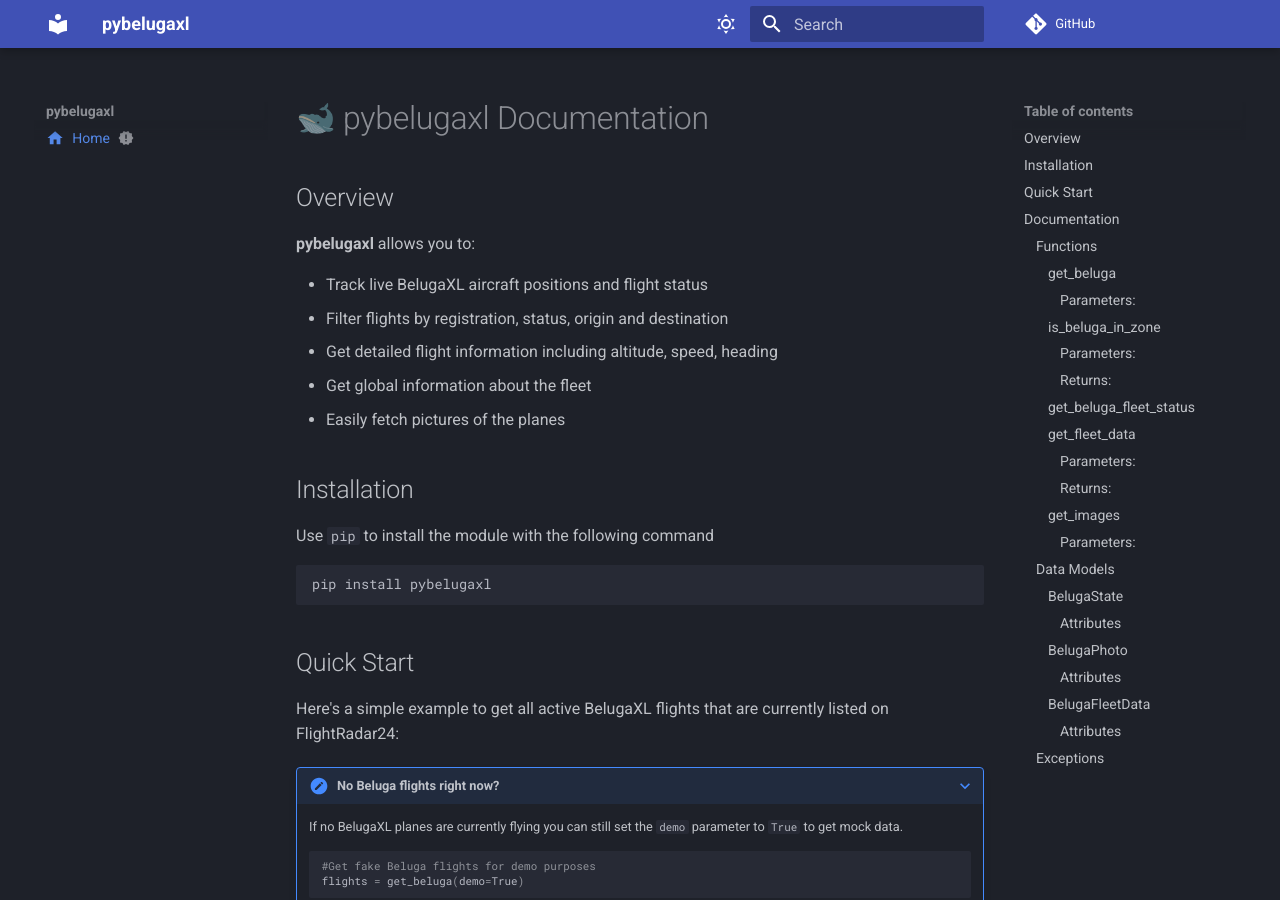
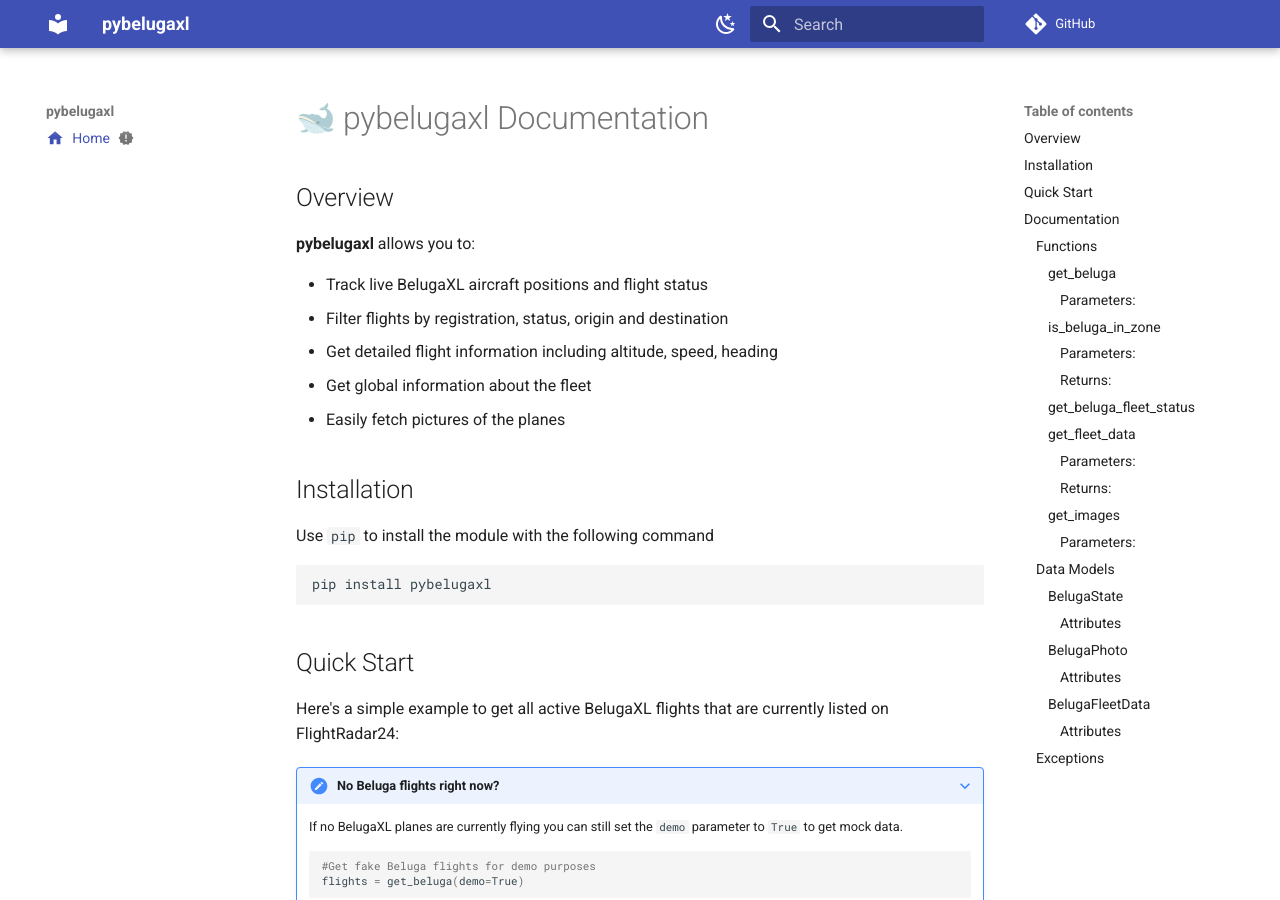
Before and after one commit to TGA25dev/pybelugaxl, an MkDocs documentation site: the page built from docs/index.md, in a window 1280 px wide and 900 px high. Built offline with MkDocs 1.6.1 and Material for MkDocs 9.7.7, drawn with Linux system fonts in a browser that asks for light colours; comment, search, counter and statistics services are not loaded.

Commit message:
feat(docs): reorganize dark mode settings in mkdocs theme and add .nojekyll file

```diff
--- a/mkdocs.yml
+++ b/mkdocs.yml
@@ -9,19 +9,19 @@ theme:
     - navigation.footer
 
   palette:
+    # Light Mode
+    - scheme: default
+      toggle:
+        icon: material/weather-night
+        name: Light mode
+      primary: indigo
+      accent: indigo
+
     # Dark Mode
     - scheme: slate
       toggle:
         icon: material/weather-sunny
         name: Dark mode
-      primary: indigo
-      accent: indigo
-
-    # Light Mode
-    - scheme: default
-      toggle:
-        icon: material/weather-night
-        name: Light mode
       primary: indigo
       accent: indigo
 
```
Also changed, not shown: 1 other file.
